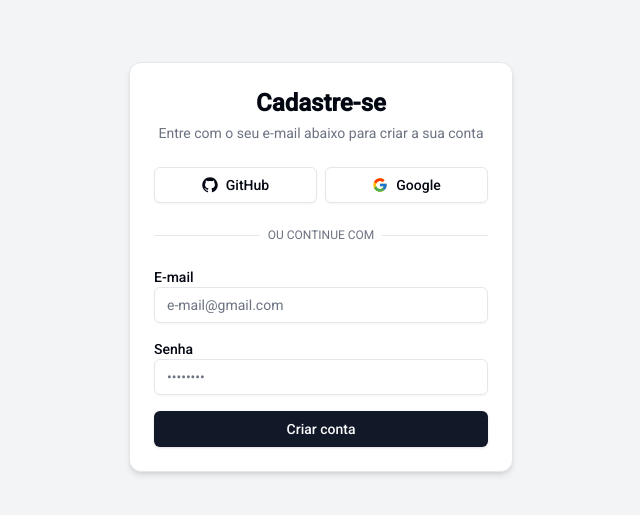
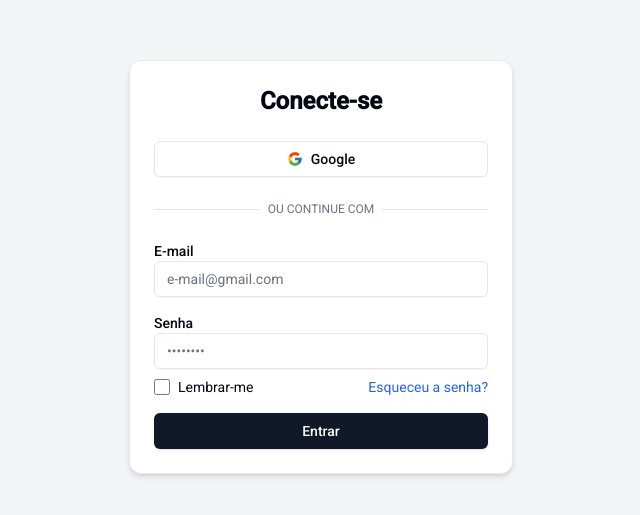
Before and after one commit to leoesilva/doefood-front, a React (Vite) app: page /login in a window 1280 px wide. Shown: the part 133-648 px from the top of the page, without its empty margins (319-959 px from the left). Built offline with nearby package versions, Linux system fonts and the light colour scheme.

Commit message:
chore: melhoria na tela de login

```diff
--- a/src/components/Navbar.tsx
+++ b/src/components/Navbar.tsx
@@ -18,7 +18,6 @@ export default function Navbar() {
           <Link to="/login">
             <Button variant="ghost">Entrar</Button>
           </Link>
-          <Button variant="outline">Cadastrar</Button>
         </nav>
       </div>
     </header>
--- a/src/pages/Login.tsx
+++ b/src/pages/Login.tsx
@@ -1,23 +1,16 @@
 import { Button } from "@/components/shadcn/button"
 import { Input } from "@/components/shadcn/input"
 import { Separator } from "@/components/shadcn/separator"
-import { GitHubLogoIcon } from "@radix-ui/react-icons"
 import { FcGoogle } from "react-icons/fc"
 
 export default function Login() {
   return (
     <div className="flex items-center justify-center min-h-screen bg-gray-100 px-4">
       <div className="w-full max-w-sm p-6 rounded-xl shadow-md border bg-white">
-        <h1 className="text-2xl font-semibold text-center">Cadastre-se</h1>
-        <p className="text-sm text-gray-500 text-center mt-1">
-          Entre com o seu e-mail abaixo para criar a sua conta
-        </p>
+        <h1 className="text-2xl font-semibold text-center">Conecte-se</h1>
 
         <div className="flex gap-2 mt-6">
-          <Button variant="outline" className="w-full flex items-center gap-2">
-            <GitHubLogoIcon className="h-4 w-4" />
-            GitHub
-          </Button>
+
           <Button variant="outline" className="w-full flex items-center gap-2">
             <FcGoogle className="h-4 w-4" />
             Google
@@ -53,10 +46,23 @@ export default function Login() {
               placeholder="••••••••"
               required
             />
+            <div className="flex items-center justify-between mt-2">
+              <label className="flex items-center gap-2 text-sm">
+                <input
+                  type="checkbox"
+                  className="accent-blue-600 h-4 w-4"
+                />
+                Lembrar-me
+              </label>
+              <a href="#" className="text-sm text-blue-600 hover:underline">
+                Esqueceu a senha?
+              </a>
+            </div>
+
           </div>
 
           <Button type="submit" className="w-full mt-2">
-            Criar conta
+            Entrar
           </Button>
         </form>
       </div>
```
